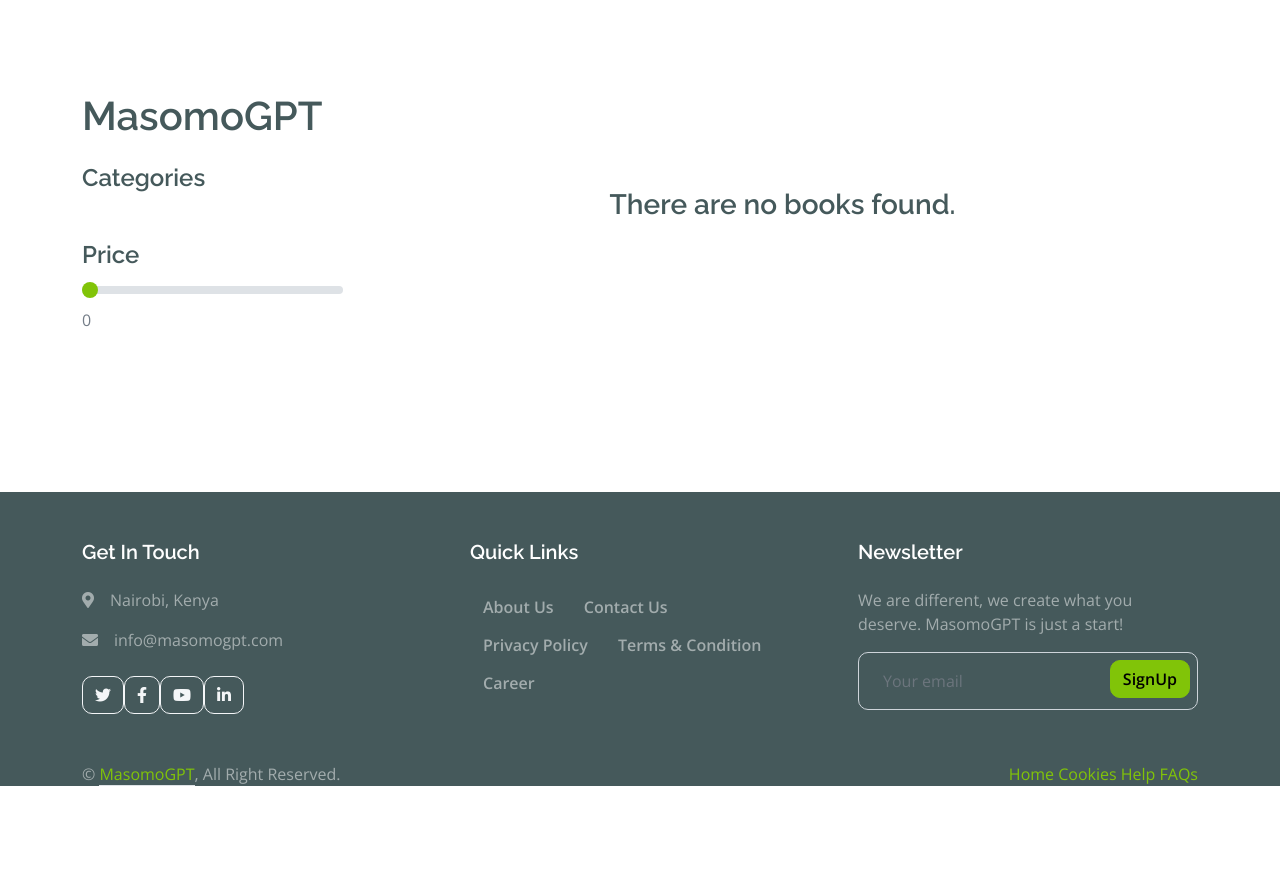
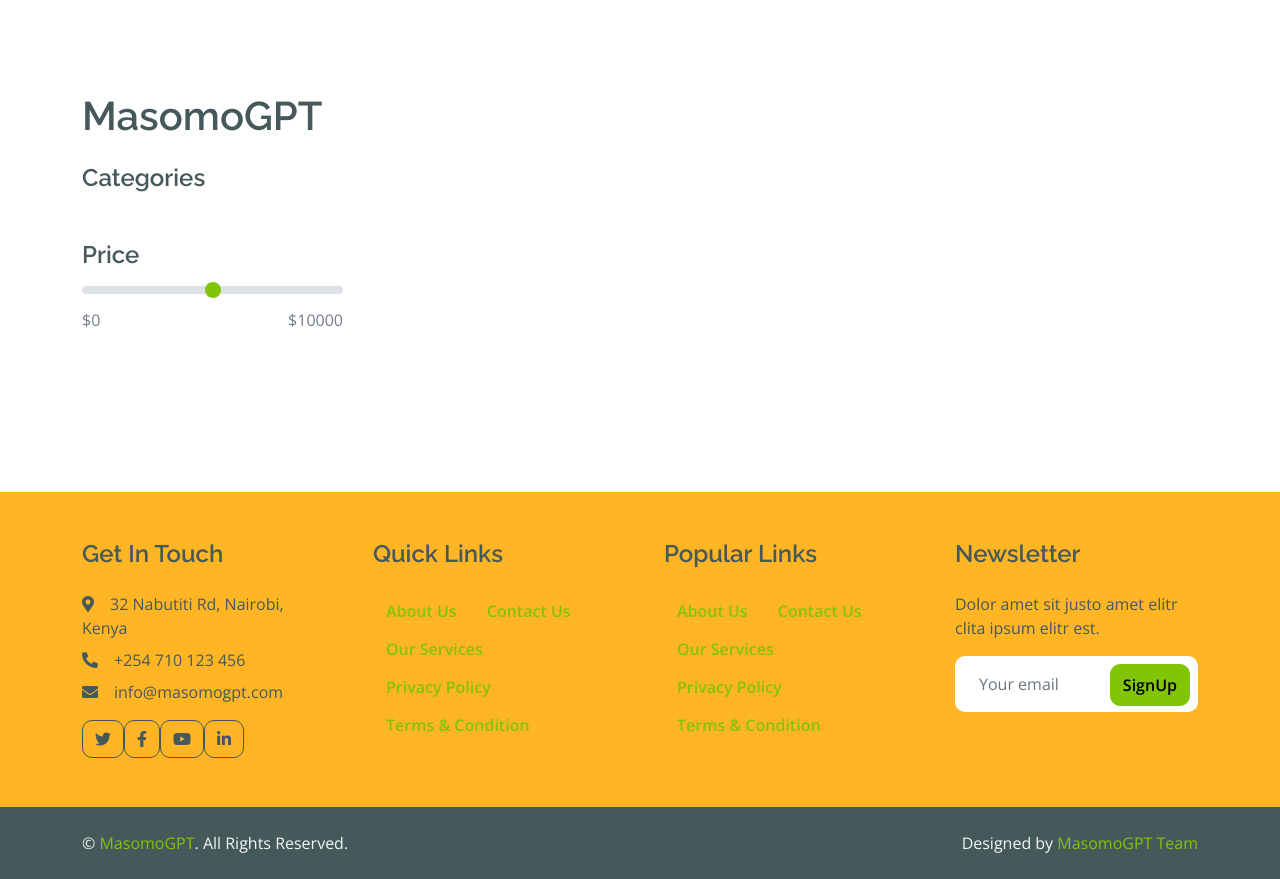
Before and after one commit to Davye123/MasomoGPT, a Django app: page /search/ in a window 1280 px wide. Shown: the part 332-1211 px from the top of the page. Before the commit the page ends 1118 px from the top, so only its background shows below. Run offline with Django 5.2, Linux system fonts and the light colour scheme; data that the repository does not hold is empty; some libraries are stand-ins or nearby versions.

Commit message:
intialize cahnges

```diff
--- a/store/templates/category.html
+++ b/store/templates/category.html
@@ -26,13 +26,13 @@
     <link href="{% static 'css/bootstrap.min.css' %}" rel="stylesheet">
 
     <!-- Template Stylesheet -->
-    <link  href="{% static 'css/style.css' %}" rel="stylesheet">
+    <link href="{% static 'css/style.css' %}" rel="stylesheet">
 </head>
 
 <body>
 
     <!-- Spinner Start -->
-    <div id="spinner" class="show w-100 vh-100 bg-white position-fixed translate-middle top-50 start-50  d-flex align-items-center justify-content-center">
+    <div id="spinner" class="show w-100 vh-100 bg-white position-fixed translate-middle top-50 start-50 d-flex align-items-center justify-content-center">
         <div class="spinner-grow text-primary" role="status"></div>
     </div>
     <!-- Spinner End -->
@@ -81,10 +81,7 @@
                                 <span class="position-absolute bg-secondary rounded-circle d-flex align-items-center justify-content-center text-dark px-1" style="top: -5px; left: 15px; height: 20px; min-width: 20px;">3</span>
                             </a>
                             <a href="{% url 'store:signout' %}" class="my-auto">
-
                                 <i class="bi bi-arrow-right-square-fill" style="font-size: 2rem;"></i>
-
-
                             </a>
                         {% else %}
                             <button class="btn-search btn border border-secondary btn-md-square rounded-circle bg-white me-4" data-bs-toggle="modal" data-bs-target="#searchModal"><i class="fas fa-search text-primary"></i></button>
@@ -96,7 +93,6 @@
                                 <i class="fas fa-user fa-2x"></i>
                             </a>
                         {% endif %}
-
                     </div>
                 </div>
             </nav>
@@ -139,8 +135,8 @@
         <div class="container py-5">
             <h1 class="mb-4">MasomoGPT</h1>
             <div class="row g-4">
-                <!-- Sidebar Start -->
-                <div class="col-lg-3">
+                <!-- Sidebar Start (Visible on large devices) -->
+                <div class="col-lg-3 d-none d-lg-block">
                     <div class="mb-3">
                         <h4>Categories</h4>
                         <ul class="list-unstyled text-center mb-5">
@@ -157,127 +153,89 @@
                     </div>
                     <div class="mb-3">
                         <h4 class="mb-2">Price</h4>
-                        <input type="range" class="form-range w-100" id="rangeInput" name="rangeInput" min="0" max="500" value="0" oninput="amount.value=rangeInput.value">
-                        <output id="amount" name="amount" min-value="0" max-value="500" for="rangeInput">0</output>
+                        <input type="range" class="form-range" min="0" max="10000" step="100" id="priceRange">
+                        <div class="d-flex justify-content-between">
+                            <span>$0</span>
+                            <span>$10000</span>
+                        </div>
                     </div>
                 </div>
                 <!-- Sidebar End -->
 
-                <!-- Books Start -->
+                <!-- Product Grid Start -->
                 <div class="col-lg-9">
                     <div class="row g-4">
-                        {% if books %}
                         {% for book in books %}
-                            <div class="col-lg-3 col-md-4 col-sm-6 mb-4">
-                                <div class="card" style="width: 14rem;">
-                                    <img src="{{ book.coverpage.url }}" class="card-img-top" alt="{{ book.name }}" style="height: 200px; object-fit: cover;">
-                                    <div class="card-body">
-                                        <h6 class="card-title">{{ book.name }}</h6>
-                                        <p class="card-text">Price: {{ book.price }} sh</p>
-                                        <div class="rating mt-2">
-                                            <span class="average-rating">{{ book.totalrating|averagerating:book.totalreview }}</span>
-                                            <a href='getreview' class="total-reviews"><span class='totalrating'>{{ book.totalreview|add:-1 }}</span></a>
+                            <div class="col-md-4 col-sm-6">
+                                <div class="product-item bg-light">
+                                    <div class="position-relative overflow-hidden">
+                                        <img class="img-fluid w-100" src="{{ book.imageURL }}" alt="">
+                                        <div class="bg-secondary rounded text-white position-absolute start-0 top-0 m-2 py-1 px-2">New</div>
                                     </div>
-                                        <br>
-                                        <a href="{% url 'store:book' id=book.id %}" class="btn btn-primary btn-sm">View Book</a>
+                                    <div class="text-center py-4">
+                                        <a class="h6 text-decoration-none text-truncate" href="{% url 'store:get_book' book.id %}">{{ book.title }}</a>
+                                        <div class="d-flex align-items-center justify-content-center mt-2">
+                                            <h5>${{ book.price }}</h5>
+                                            <h6 class="text-muted ms-2"><del>${{ book.old_price }}</del></h6>
+                                        </div>
+                                        <div class="d-flex align-items-center justify-content-center mb-1">
+                                            <small class="fa fa-star text-primary me-1"></small>
+                                            <small class="fa fa-star text-primary me-1"></small>
+                                            <small class="fa fa-star text-primary me-1"></small>
+                                            <small class="fa fa-star text-primary me-1"></small>
+                                            <small class="fa fa-star text-primary me-1"></small>
+                                            <small>(99)</small>
+                                        </div>
                                     </div>
                                 </div>
                             </div>
                         {% endfor %}
-                        {% else %}
-                            <h3 class="text-center mt-5">There are no books found.</h3>
-                        {% endif %}
                     </div>
-                    <!-- Pagination -->
-                    {% if books.has_other_pages %}
-                    <div class="d-pagination">
-                        <ul class="pagination">
-                            {% if books.has_previous %}
-                                <li class="page-item">
-                                    <a class="page-link" href="?page=1">First</a>
-                                </li>
-                                <li class="page-item">
-                                    <a class="page-link" href="?page={{ books.previous_page_number }}">Previous</a>
-                                </li>
-                            {% endif %}
-                            {% for ord in books.paginator.page_range %}
-                                {% if books.number == ord %}
-                                    <li class="page-item active">
-                                        <span class="page-link">{{ ord }}
-                                            <span class="sr-only">(current)</span>
-                                        </span>
-                                    </li>
-                                {% elif ord > books.number|add:'-3' and ord < books.number|add:'3' %}
-                                    <li class="page-item">
-                                        <a class="page-link" href="?page={{ ord }}">{{ ord }}</a>
-                                    </li>
-                                {% endif %}
-                            {% endfor %}
-                            {% if books.has_next %}
-                                <li class="page-item">
-                                    <a class="page-link" href="?page={{ books.next_page_number }}">Next</a>
-                                </li>
-                                <li class="page-item">
-                                    <a class="page-link" href="?page={{ books.paginator.num_pages }}">Last</a>
-                                </li>
-                            {% endif %}
-                        </ul>
                 </div>
-                    {% endif %}
-                </div>
-                <!-- Books End -->
+                <!-- Product Grid End -->
             </div>
         </div>
     </div>
     <!-- Shop End -->
 
-
     <!-- Footer Start -->
-    <div class="container-fluid bg-dark text-white-50 footer mt-5 pt-5">
+    <div class="container-fluid bg-secondary text-dark mt-5 py-5">
         <div class="container">
             <div class="row g-5">
-                <div class="col-md-6 col-lg-4">
-                    <h5 class="text-white mb-4">Get In Touch</h5>
-                    <p><i class="fas fa-map-marker-alt me-3"></i>Nairobi, Kenya</p>
-                    <p><i class="fas fa-envelope me-3"></i>info@masomogpt.com</p>
+                <div class="col-lg-3 col-md-6">
+                    <h4 class="text-dark mb-4">Get In Touch</h4>
+                    <p class="mb-2"><i class="fa fa-map-marker-alt me-3"></i>32 Nabutiti Rd, Nairobi, Kenya</p>
+                    <p class="mb-2"><i class="fa fa-phone-alt me-3"></i>+254 710 123 456</p>
+                    <p class="mb-2"><i class="fa fa-envelope me-3"></i>info@masomogpt.com</p>
                     <div class="d-flex pt-2">
-                        <a class="btn btn-outline-light btn-social" href="#"><i class="fab fa-twitter"></i></a>
-                        <a class="btn btn-outline-light btn-social" href="#"><i class="fab fa-facebook-f"></i></a>
-                        <a class="btn btn-outline-light btn-social" href="#"><i class="fab fa-youtube"></i></a>
-                        <a class="btn btn-outline-light btn-social" href="#"><i class="fab fa-linkedin-in"></i></a>
+                        <a class="btn btn-outline-dark btn-social" href=""><i class="fab fa-twitter"></i></a>
+                        <a class="btn btn-outline-dark btn-social" href=""><i class="fab fa-facebook-f"></i></a>
+                        <a class="btn btn-outline-dark btn-social" href=""><i class="fab fa-youtube"></i></a>
+                        <a class="btn btn-outline-dark btn-social" href=""><i class="fab fa-linkedin-in"></i></a>
                     </div>
                 </div>
-                <div class="col-md-6 col-lg-4">
-                    <h5 class="text-white mb-4">Quick Links</h5>
-                    <a class="btn btn-link text-white-50" href="#">About Us</a>
-                    <a class="btn btn-link text-white-50" href="#">Contact Us</a>
-                    <a class="btn btn-link text-white-50" href="#">Privacy Policy</a>
-                    <a class="btn btn-link text-white-50" href="#">Terms & Condition</a>
-                    <a class="btn btn-link text-white-50" href="#">Career</a>
+                <div class="col-lg-3 col-md-6">
+                    <h4 class="text-dark mb-4">Quick Links</h4>
+                    <a class="btn btn-link" href="#">About Us</a>
+                    <a class="btn btn-link" href="#">Contact Us</a>
+                    <a class="btn btn-link" href="#">Our Services</a>
+                    <a class="btn btn-link" href="#">Privacy Policy</a>
+                    <a class="btn btn-link" href="#">Terms & Condition</a>
                 </div>
-                <div class="col-md-6 col-lg-4">
-                    <h5 class="text-white mb-4">Newsletter</h5>
-                    <p>We are different, we create what you deserve. MasomoGPT is just a start!</p>
-                    <div class="position-relative w-100">
-                        <input class="form-control bg-transparent w-100 py-3 ps-4 pe-5" type="text" placeholder="Your email">
-                        <button type="button" class="btn btn-primary position-absolute top-0 end-0 mt-2 me-2">SignUp</button>
+                <div class="col-lg-3 col-md-6">
+                    <h4 class="text-dark mb-4">Popular Links</h4>
+                    <a class="btn btn-link" href="#">About Us</a>
+                    <a class="btn btn-link" href="#">Contact Us</a>
+                    <a class="btn btn-link" href="#">Our Services</a>
+                    <a class="btn btn-link" href="#">Privacy Policy</a>
+                    <a class="btn btn-link" href="#">Terms & Condition</a>
                 </div>
-                </div>
-            </div>
-        </div>
-        <div class="container mt-5">
-            <div class="copyright">
-                <div class="row">
-                    <div class="col-md-6 text-center text-md-start mb-3 mb-md-0">
-                        &copy; <a class="border-bottom" href="#">MasomoGPT</a>, All Right Reserved.
-                    </div>
-                    <div class="col-md-6 text-center text-md-end">
-                        <div class="footer-menu">
-                            <a href="#">Home</a>
-                            <a href="#">Cookies</a>
-                            <a href="#">Help</a>
-                            <a href="#">FAQs</a>
-                        </div>
+                <div class="col-lg-3 col-md-6">
+                    <h4 class="text-dark mb-4">Newsletter</h4>
+                    <p>Dolor amet sit justo amet elitr clita ipsum elitr est.</p>
+                    <div class="position-relative mx-auto" style="max-width: 400px;">
+                        <input class="form-control border-0 w-100 py-3 ps-4 pe-5" type="text" placeholder="Your email">
+                        <button type="button" class="btn btn-primary py-2 position-absolute top-0 end-0 mt-2 me-2">SignUp</button>
                     </div>
                 </div>
             </div>
@@ -285,18 +243,33 @@
     </div>
     <!-- Footer End -->
 
+    <!-- Copyright Start -->
+    <div class="container-fluid bg-dark text-light border-top border-secondary py-4">
+        <div class="container">
+            <div class="row g-5">
+                <div class="col-md-6 text-center text-md-start">
+                    <p class="mb-md-0">&copy; <a class="text-primary" href="#">MasomoGPT</a>. All Rights Reserved.</p>
+                </div>
+                <div class="col-md-6 text-center text-md-end">
+                    <p class="mb-0">Designed by <a class="text-primary" href="#">MasomoGPT Team</a></p>
+                </div>
+            </div>
+        </div>
+    </div>
+    <!-- Copyright End -->
+
     <!-- Back to Top -->
-    <a href="#" class="btn btn-lg btn-primary btn-lg-square rounded-circle back-to-top"><i class="fas fa-arrow-up"></i></a>
+    <a href="#" class="btn btn-lg btn-primary btn-lg-square rounded back-to-top"><i class="bi bi-arrow-up"></i></a>
 
     <!-- JavaScript Libraries -->
     <script src="https://code.jquery.com/jquery-3.4.1.min.js"></script>
     <script src="https://cdn.jsdelivr.net/npm/bootstrap@5.0.0/dist/js/bootstrap.bundle.min.js"></script>
-    <script src="{% static 'lib/wow/wow.min.js'%}"></script>
-    <script src="{% static 'lib/easing/easing.min.js'%}"></script>
-    <script src="{% static 'lib/waypoints/waypoints.min.js'%}"></script>
-    <script src="{% static 'lib/counterup/counterup.min.js'%}"></script>
-    <script src="{% static 'lib/owlcarousel/owl.carousel.min.js'%}"></script>
-    <script src="{% static 'lib/lightbox/js/lightbox.min.js'%}"></script>
+    <script src="{% static 'lib/easing/easing.min.js' %}"></script>
+    <script src="{% static 'lib/waypoints/waypoints.min.js' %}"></script>
+    <script src="{% static 'lib/owlcarousel/owl.carousel.min.js' %}"></script>
+    <script src="{% static 'lib/counterup/counterup.min.js' %}"></script>
+    <script src="{% static 'lib/parallax/parallax.min.js' %}"></script>
+    <script src="{% static 'lib/lightbox/js/lightbox.min.js' %}"></script>
 
     <!-- Template Javascript -->
     <script src="{% static 'js/main.js' %}"></script>
```
Also changed, not shown: store/templates/book.html (+33 -15 lines), store/templates/index.html (indentation only). Lines whose indentation alone changed are shown as unchanged.
